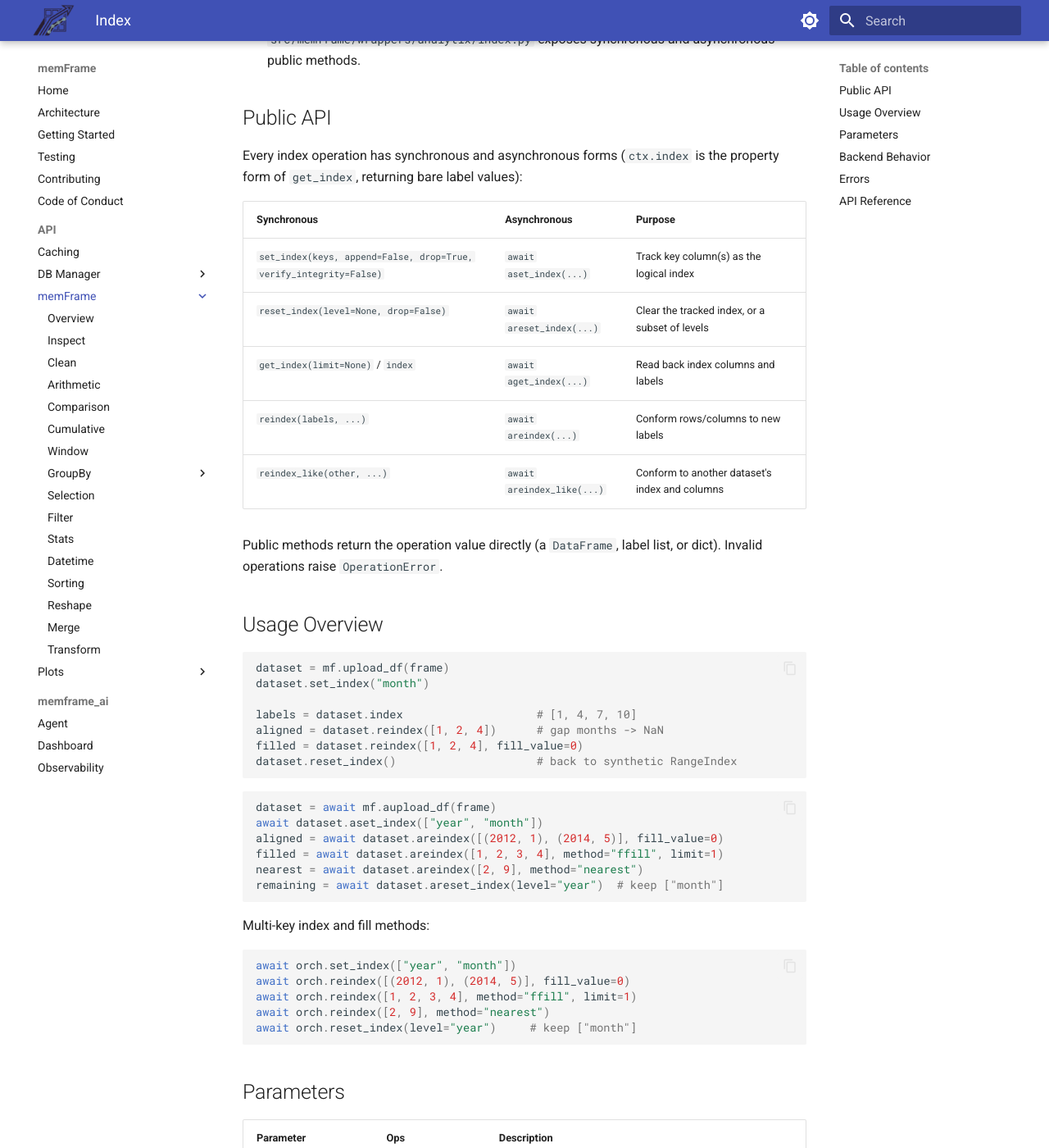
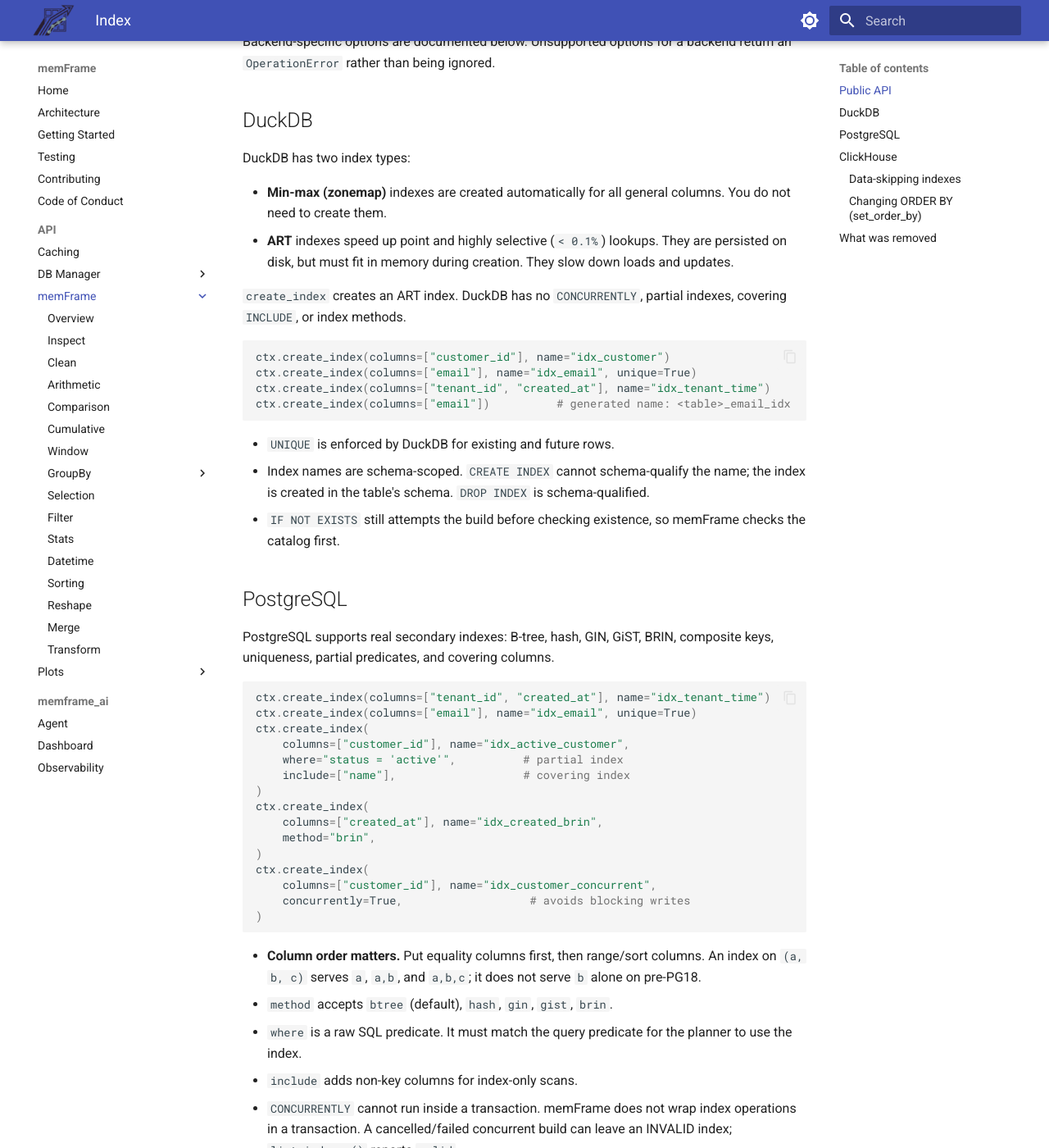
Before and after one commit to Debojit95/memFrame, an MkDocs documentation site: the page built from docs/api/index.md, in a window 1280 px wide and 1400 px high, scrolled down 840 px. Shown: the whole window at 82% size. Built offline with MkDocs 1.6.1 and Material for MkDocs 9.7.7, drawn with Linux system fonts in a browser that asks for light colours; some of the changed text lies outside the part shown.

Commit message:
[docs] replace logical index docs with database-native indexes

````diff
--- a/docs/api/index.md
+++ b/docs/api/index.md
@@ -1,164 +1,195 @@
-# Index
+# Database Indexes
 
-Source: `src/memframe/wrappers/analytix/index.py`
-
-`IndexWrapper` is the public index interface exposed through a
-`ContextManager`. It provides pandas-like `set_index`, `reset_index`, `index`,
-`reindex`, and `reindex_like` backed by backend-native SQL across DuckDB,
-PostgreSQL, and ClickHouse. SQL tables have no row labels, so the index is
-**metadata-only** — a JSON list of key columns in
-`memframe_csv_registry.index_cols`, never DDL. `set_index`/`reset_index`
-only read/write that metadata; `reindex`/`reindex_like` are read-time
-`LEFT JOIN`s against the key.
-
-Users normally call index methods directly on a dataset context returned by
-an upload operation:
+memFrame manages **real database indexes**. There is no pandas-style logical
+index and no index metadata in `memframe_csv_registry`: the backend catalog is
+the source of truth. Indexes are created, listed, and dropped with ordinary
+DDL on the active dataset's table.
 
 ```python
-dataset = mf.upload_df(frame)
-dataset.set_index("month")
-labels = dataset.index
+ctx.create_index(columns=["month"], name="idx_month")
+ctx.list_indexes()
+ctx.drop_index("idx_month")
 ```
 
-The same methods are available asynchronously:
-
-```python
-dataset = await mf.aupload_df(frame)
-await dataset.aset_index("month")
-aligned = await dataset.areindex([1, 2, 4])
-```
-
-The lower-level files are implementation details:
-
-- `src/memframe/core/analytix/index/` builds and executes backend-specific SQL
-  (`base.py` holds all logic; `duckdb.py` / `postgres.py` / `clickhouse.py`
-  inherit unchanged — the fill SQL is portable).
-- `src/memframe/core/orchestrator/analytix/index.py` resolves the active dataset
-  context and passes persistence metadata (metadata writes are signature-only
-  in the cache; `reindex` reads persist under `deep_cache`).
-- `src/memframe/wrappers/analytix/index.py` exposes synchronous and asynchronous
-  public methods.
+Every method has an asynchronous twin: `acreate_index`, `adrop_index`,
+`alist_indexes`. Index operations are **not cached** and do not create
+transient tables. Dropping a dataset/table drops its indexes with it; synced
+external tables keep their indexes.
 
 ## Public API
 
-Every index operation has synchronous and asynchronous forms (`ctx.index` is
-the property form of `get_index`, returning bare label values):
-
 | Synchronous | Asynchronous | Purpose |
 | --- | --- | --- |
-| `set_index(keys, append=False, drop=True, verify_integrity=False)` | `await aset_index(...)` | Track key column(s) as the logical index |
-| `reset_index(level=None, drop=False)` | `await areset_index(...)` | Clear the tracked index, or a subset of levels |
-| `get_index(limit=None)` / `index` | `await aget_index(...)` | Read back index columns and labels |
-| `reindex(labels, ...)` | `await areindex(...)` | Conform rows/columns to new labels |
-| `reindex_like(other, ...)` | `await areindex_like(...)` | Conform to another dataset's index and columns |
+| `create_index(columns=None, name=None, unique=False, if_not_exists=True, ...)` | `await acreate_index(...)` | Create a backend-native index |
+| `drop_index(name, if_exists=True, concurrently=False)` | `await adrop_index(...)` | Drop an index |
+| `list_indexes()` | `await alist_indexes()` | Read the backend catalog |
+| `set_order_by(columns, primary_key=None, dry_run=True, ...)` | `await aset_order_by(...)` | ClickHouse-only physical ORDER BY rebuild |
 
-Public methods return the operation value directly (a `DataFrame`, label
-list, or dict). Invalid operations raise `OperationError`.
+Backend-specific options are documented below. Unsupported options for a
+backend return an `OperationError` rather than being ignored.
 
-## Usage Overview
+## DuckDB
+
+DuckDB has two index types:
+
+- **Min-max (zonemap)** indexes are created automatically for all general
+  columns. You do not need to create them.
+- **ART** indexes speed up point and highly selective (`< 0.1%`) lookups.
+  They are persisted on disk, but must fit in memory during creation. They
+  slow down loads and updates.
+
+`create_index` creates an ART index. DuckDB has no `CONCURRENTLY`, partial
+indexes, covering `INCLUDE`, or index methods.
 
 ```python
-dataset = mf.upload_df(frame)
-dataset.set_index("month")
-
-labels = dataset.index                    # [1, 4, 7, 10]
-aligned = dataset.reindex([1, 2, 4])      # gap months -> NaN
-filled = dataset.reindex([1, 2, 4], fill_value=0)
-dataset.reset_index()                     # back to synthetic RangeIndex
+ctx.create_index(columns=["customer_id"], name="idx_customer")
+ctx.create_index(columns=["email"], name="idx_email", unique=True)
+ctx.create_index(columns=["tenant_id", "created_at"], name="idx_tenant_time")
+ctx.create_index(columns=["email"])          # generated name: <table>_email_idx
 ```
 
+- `UNIQUE` is enforced by DuckDB for existing and future rows.
+- Index names are schema-scoped. `CREATE INDEX` cannot schema-qualify the name;
+  the index is created in the table's schema. `DROP INDEX` is schema-qualified.
+- `IF NOT EXISTS` still attempts the build before checking existence, so
+  memFrame checks the catalog first.
+
+## PostgreSQL
+
+PostgreSQL supports real secondary indexes: B-tree, hash, GIN, GiST, BRIN,
+composite keys, uniqueness, partial predicates, and covering columns.
+
 ```python
-dataset = await mf.aupload_df(frame)
-await dataset.aset_index(["year", "month"])
-aligned = await dataset.areindex([(2012, 1), (2014, 5)], fill_value=0)
-filled = await dataset.areindex([1, 2, 3, 4], method="ffill", limit=1)
-nearest = await dataset.areindex([2, 9], method="nearest")
-remaining = await dataset.areset_index(level="year")  # keep ["month"]
+ctx.create_index(columns=["tenant_id", "created_at"], name="idx_tenant_time")
+ctx.create_index(columns=["email"], name="idx_email", unique=True)
+ctx.create_index(
+    columns=["customer_id"], name="idx_active_customer",
+    where="status = 'active'",          # partial index
+    include=["name"],                   # covering index
+)
+ctx.create_index(
+    columns=["created_at"], name="idx_created_brin",
+    method="brin",
+)
+ctx.create_index(
+    columns=["customer_id"], name="idx_customer_concurrent",
+    concurrently=True,                   # avoids blocking writes
+)
 ```
 
-Multi-key index and fill methods:
+- **Column order matters.** Put equality columns first, then range/sort
+  columns. An index on `(a, b, c)` serves `a`, `a,b`, and `a,b,c`; it does not
+  serve `b` alone on pre-PG18.
+- `method` accepts `btree` (default), `hash`, `gin`, `gist`, `brin`.
+- `where` is a raw SQL predicate. It must match the query predicate for the
+  planner to use the index.
+- `include` adds non-key columns for index-only scans.
+- `CONCURRENTLY` cannot run inside a transaction. memFrame does not wrap index
+  operations in a transaction. A cancelled/failed concurrent build can leave an
+  INVALID index; `list_indexes()` reports `valid`.
+- Index names are schema-scoped and limited to 63 bytes. Generated names are
+  truncated with a hash suffix.
+- Constraint-backed indexes (PRIMARY KEY/UNIQUE) are listed but cannot be
+  dropped with `DROP INDEX`; drop the constraint instead.
+- Avoid duplicate indexes and over-indexing; monitor usage and invalid indexes.
+
+## ClickHouse
+
+ClickHouse has **no conventional secondary B-tree index**. The sparse primary
+index is the table's physical `ORDER BY`, and **`ORDER BY` is immutable after
+table creation**. A new `ORDER BY` requires rebuilding the table.
+
+### Data-skipping indexes
+
+`create_index` adds a data-skipping index for filters on columns that are not
+in `ORDER BY`:
 
 ```python
-await orch.set_index(["year", "month"])
-await orch.reindex([(2012, 1), (2014, 5)], fill_value=0)
-await orch.reindex([1, 2, 3, 4], method="ffill", limit=1)
-await orch.reindex([2, 9], method="nearest")
-await orch.reset_index(level="year")     # keep ["month"]
+ctx.create_index(
+    columns=["user_id"], name="idx_user",
+    index_type="bloom_filter", granularity=4,
+)
+ctx.create_index(
+    columns=["amount"], name="idx_amount",
+    index_type="minmax",
+)
+ctx.create_index(
+    expression="lower(name)", name="idx_name_token",
+    index_type="tokenbf_v1(10240, 3, 0)",
+)
 ```
 
-## Parameters
+Supported types: `minmax`, `set(N)`, `bloom_filter`, `ngrambf_v1(...)`,
+`tokenbf_v1(...)`, `text`. Only local `*MergeTree` engines are supported.
+`unique=True`, `method`, `where`, `include`, and `concurrently` are rejected.
 
-| Parameter | Ops | Description |
-| --- | --- | --- |
-| `keys` | `set_index` | Column name or list. MultiIndex = list of 2+ columns (labels are tuples). `columns=` is accepted as an alias. |
-| `append` | `set_index` | `True` extends the tracked keys, `False` replaces them. Defaults to `False`. |
-| `drop` | `set_index` / `reset_index` | Recorded, not executed — key columns never leave the table; future projections may hide them. Defaults to `True` / `False`. |
-| `verify_integrity` | `set_index` | One `COUNT(*)` vs `COUNT(DISTINCT keys)` probe; fails on duplicates. Defaults to `False`. |
-| `level` | `reset_index` | `None` clears all levels; a name or list removes a subset. To rename levels, call `rename()` first — index ops never alter tables. |
-| `labels` / `index` / `columns` / `axis` | `reindex` | New labels: `labels` + `axis` (`0`/`"index"`, `1`/`"columns"`), or `index=`/`columns=` keywords. Both axes at once is allowed. |
-| `method` | `reindex` | `None` (gaps stay missing), `"ffill"`/`"pad"`, `"bfill"`/`"backfill"`, `"nearest"`. Row axis only; needs monotonic labels. |
-| `fill_value` | `reindex` | Scalar for still-missing cells (applied after any method fill). Defaults to `None` (NULL). |
-| `limit` | `reindex` | Max consecutive fills for `ffill`/`bfill`. Needs a fill method. |
-| `other` | `reindex_like` | The other dataset's `data_id` string. Same key columns required; labels and columns are taken from it. Thin wrapper over `reindex`. |
+`ADD INDEX` is metadata-only for existing parts. With `materialize=True`
+(default), memFrame runs `MATERIALIZE INDEX ... SETTINGS mutations_sync = 1`,
+which is a mutation and can be expensive on large tables. New parts are indexed
+automatically.
 
-Validation (each returns `is_error True` internally):
+`list_indexes()` returns skipping indexes plus a non-droppable `order_by`
+entry with the table's `engine`, `sorting_key`, `primary_key`, and
+`partition_key`.
 
-- Unknown key/column names; empty label lists.
-- `method` outside `ffill/pad`, `bfill/backfill`, `nearest`.
-- `method` with non-monotonic labels; `limit` without a fill method.
-- Label width != index width; `reindex` with no index set (`Call set_index(keys) first`).
-- `reindex_like` against an unknown `data_id`, an index-less dataset, or mismatched key columns.
+Use skipping indexes **after** choosing native types, the `ORDER BY` key, and
+materialized views. Verify with:
 
-## Backend Behavior
+```sql
+EXPLAIN indexes = 1
+SELECT * FROM events WHERE user_id = 12345;
+```
 
-Index ops support DuckDB, PostgreSQL, and ClickHouse with one shared
-implementation:
+### Changing ORDER BY (`set_order_by`)
 
-- Wanted labels are inlined as a portable `UNION ALL` derived table
-  (`SELECT ? AS "k", ? AS "__ord" UNION ALL ...`) with bind params, then
-  `LEFT JOIN`ed to the base table on null-safe key equality, ordered by the
-  input ordinal. Read-only — no table is created or altered.
-- `ffill`/`bfill` use the islands idiom — `COUNT(col)` over the ordering plus
-  `MAX(col)` per island — exact on all three backends (no `IGNORE NULLS`
-  needed). `limit` caps the per-island run via `ROW_NUMBER`.
-- `nearest` (single numeric/datetime key only) fetches one `DISTINCT` key list
-  and maps gap labels to the closest present key in Python (ties go to the
-  predecessor), then reuses the plain join path.
-- Identifiers are sanitized via `SQLIdentifierSanitizer` and quoted per backend
-  (`"` vs `` ` ``).
-- `reindex` on the column axis is a projection: missing columns render as
-  `fill_value` (or `NULL`), extras are dropped, order follows the request.
+`set_order_by` is a ClickHouse-only **physical rebuild**:
 
-Ceilings that fail loudly today: multi-key `nearest`, `tolerance`,
-`limit` with `nearest`, and pandas `level=` broadcast — ask when a real query
-needs them.
+1. read `system.tables.create_table_query`;
+2. rewrite the top-level `ORDER BY`/`PRIMARY KEY` (preserving engine,
+   partitioning, TTL, settings, skip indexes, projections, and columns);
+3. create a temp table, `INSERT SELECT` all rows, verify row count;
+4. atomically `RENAME` temp to the table and drop/keep the old table.
 
-## Errors
+```python
+# inspect first (default: no writes)
+plan = ctx.set_order_by(
+    columns=["tenant_id", "event_date"],
+    primary_key=["tenant_id"],   # must be a prefix of columns
+)
+print(plan["ddl"], plan["rows"], plan["bytes_on_disk"])
 
-Failures return `is_error True` with an `error_message` (raised as
-`OperationError` once the `ContextManager` wrapper lands):
+# run in a maintenance window
+result = ctx.set_order_by(
+    columns=["tenant_id", "event_date"],
+    primary_key=["tenant_id"],
+    dry_run=False,
+    keep_backup=True,
+)
+```
 
-- `No index set. Call set_index(keys) first.`
-- `method='...' needs monotonically increasing/decreasing labels.`
-- `Label width N != index width M.` / `MultiIndex needs tuple labels ...`
-- `Index mismatch: self [...] vs other [...] (same key columns required).`
-- `method='nearest' needs a numeric or datetime key column.`
-- `backend and data_id required` — internal invariant, should not surface in normal use.
+- `dry_run=True` is the default; pass `dry_run=False` to execute.
+- `verify="count"` (default) checks the copied row count; `verify=None` skips
+  it.
+- `keep_backup=True` leaves `<table>__old_<timestamp>`; otherwise it is dropped
+  after the swap.
+- Requires **~2× table space** and takes time proportional to table size.
+- **External writes during the copy can be lost.** memFrame serializes its own
+  operations on the dataset, but ClickHouse cannot lock a table against
+  external writers; use a maintenance window and back up first.
+- Replicated, Distributed, and non-MergeTree engines are rejected.
+- Nullable `ORDER BY` columns are supported by adding the table setting
+  `allow_nullable_key = 1` (memFrame uploads columns as `Nullable`).
+- Choose the key from real query filters, low-cardinality columns first, and
+  keep it to 4–5 columns. `ORDER BY` is immutable; planning it at table
+  creation is preferable to rebuilding later.
 
-## API Reference
+## What was removed
 
-::: memframe.wrappers.analytix.index.IndexWrapper
-    options:
-      show_root_heading: true
-      show_root_full_path: true
-      members:
-        - aset_index
-        - set_index
-        - areset_index
-        - reset_index
-        - aget_index
-        - get_index
-        - areindex
-        - reindex
-        - areindex_like
-        - reindex_like
+The old metadata-only logical index is gone:
+
+- no `index_cols` column in `memframe_csv_registry`;
+- no `set_index`/`reset_index`/`get_index`/`reindex`/`reindex_like`;
+- no `ctx.index` property.
+
+Use pandas on a fetched frame for row-label alignment, or the index API above
+for database indexing.
````
Also changed, not shown: CHANGELOG.md (+14 -0 lines), README.md (+1 -0 lines), docs/api/inspect.md (+2 -23 lines), docs/api/memframe.md (+1 -0 lines), docs/architecture.md (+5 -0 lines).
